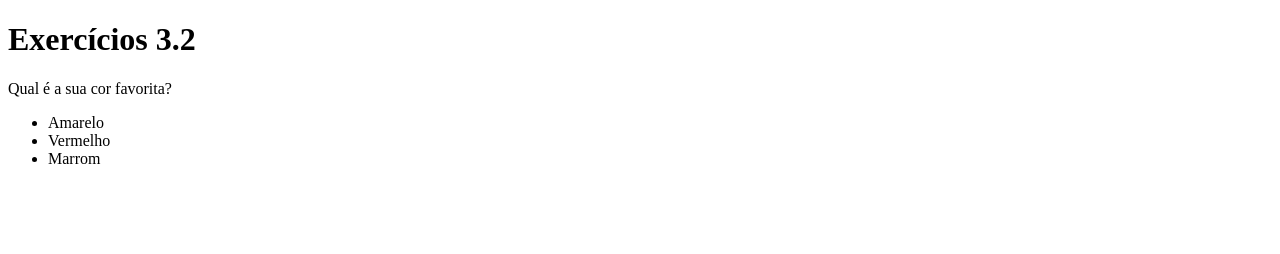
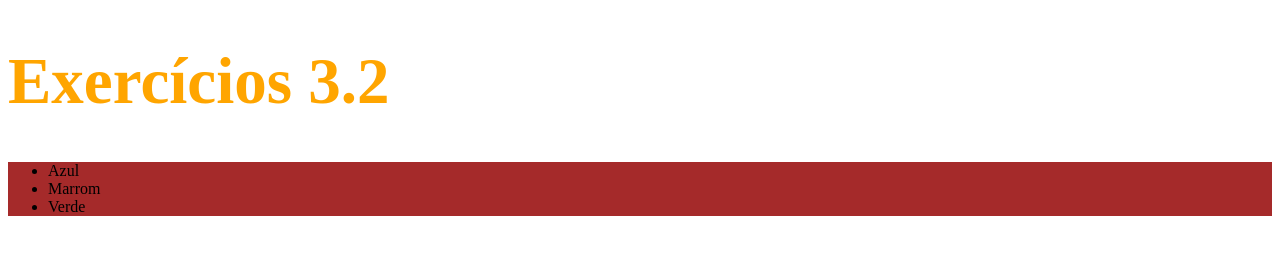
Before and after one commit to Alexandre-Cleber/trybe-exercicios, a plain HTML site: page fundamentos/bloco-3-introducao-a-html-e-css/dia-1-html-css-estruturas-de-pagina/3.2index.html in a window 1280 px wide. Drawn offline with Linux system fonts and the light colour scheme.

Commit message:
cor de fundo

```diff
--- a/fundamentos/bloco-3-introducao-a-html-e-css/dia-1-html-css-estruturas-de-pagina/3.2index.html
+++ b/fundamentos/bloco-3-introducao-a-html-e-css/dia-1-html-css-estruturas-de-pagina/3.2index.html
@@ -3,15 +3,31 @@
   <head>
     <meta charset="UTF-8">
     <title>HTML</title>
-    <style></style>
+    <style>
+      h1 {
+        font-size: 65px;
+color: orange;
+      }
+      ul {
+        background-color: bisque;
+
+
+      }
+
+      .cor-de-fundo{
+        background-color: brown;
+
+      }
+
+    </style>
   </head>
   <body>
     <h1>Exercícios 3.2</h1>
-    <p>Qual é a sua cor favorita?</p>
-    <ul>
-      <li>Amarelo</li>
-      <li>Vermelho</li>
+    <p class= "cor-de-fundo"Qual é a sua cor favorita? p>
+    <ul class="cor-de-fundo">
+      <li>Azul</li>
       <li>Marrom</li>
+      <li>Verde</li>
     </ul>
   </body>
 </html>
```
